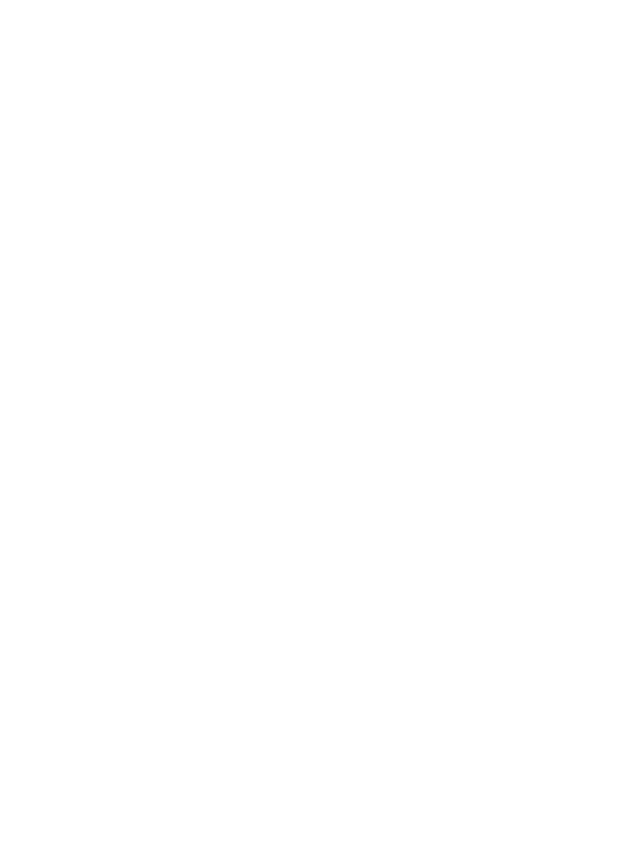
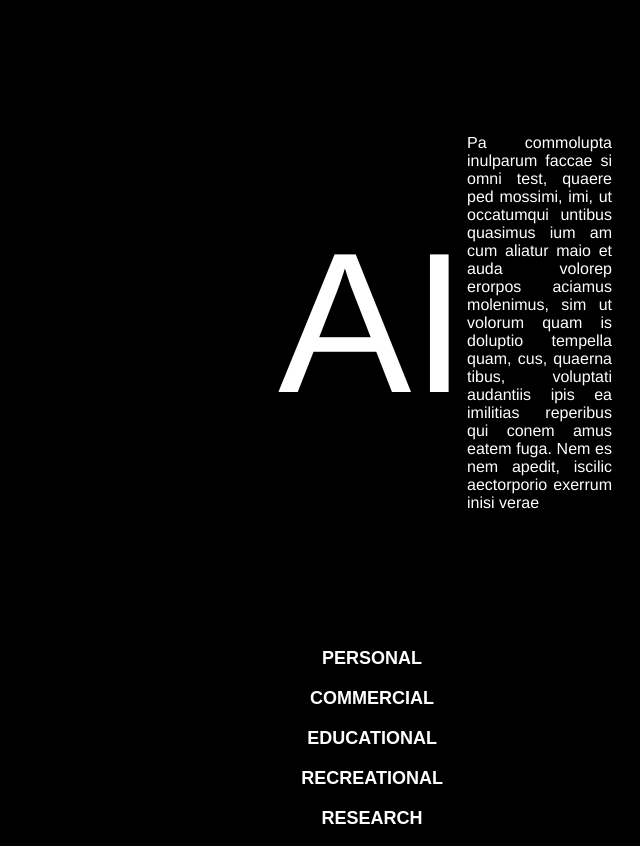
Before and after one commit to ID2006/WEBMASTER, a plain HTML site: page index.html in a window 1280 px wide. Shown: the whole page, without its empty margins (640-1280 px from the left). Before the commit the page ends 800 px from the top, so only its background shows below. Drawn offline with Linux system fonts and the light colour scheme.

Commit message:
adding links

```diff
--- a/index.css
+++ b/index.css
@@ -1,7 +1,12 @@
 #indexbody {
-    background-image:url(SPLASH.jps);
+    background-image: url(SPLASH.jps);
+    background-repeat: no-repeat;
+    background-color: black;
+    -webkit-background-size: cover;
+    -moz-background-size: cover;
+    -o-background-size: cover;
     background-size: cover;
-    margin: auto;
+    height: 100%;
 }
 #personalbody {
     background-image: url(backgroundmain.jps);
@@ -47,7 +52,15 @@
     padding: none;
     list-style: none;
     color: white;
-
+}
+#introbox {
+    display: flex;
+    width: 28%;
+    height: 100%;
+    flex-direction: column;
+    align-items: flex-start;
+    justify-content: flex-end;
+    align-self: center;
 }
 .linksplit {
     display: flex;
@@ -75,12 +88,14 @@ a:link, a:hover, a:visited, a:active {
     margin-left: 10px;
 }
 #middle {
+    display: flex;
+    flex-direction: row-reverse;
     height: 200%;
     width: 100%;
     color: white;
 }
 #AI {
-    height: 200%;
+    height: auto;
     width: auto;
     font-size: 200px;
     font-family: "Helvetica", sans-serif;
@@ -92,18 +107,16 @@ a:link, a:hover, a:visited, a:active {
 }
 #intro {
     height: auto;
-    width: 23%;
+    width: auto;
     text-align: justify;
     margin-right: 20px;
 }
 #introcontain {
     display: flex;
-    width: auto;
+    align-items: center;
+    width: 100%;
     height: 100%;
     flex-direction: row;
-    align-items: center;
-    justify-content: flex-end;
-    align-self: center;
 }
 #footgroup {
     display: flex;
@@ -164,3 +177,15 @@ h2 {
     width: 45%;
     background-color: white;
 }
+#links_1 {
+    display: flex;
+    flex-direction: column;
+    justify-content: space-around;
+    align-items: center;
+    height: 200px;
+    width: 188px;
+    margin: 0px;
+    padding: 0px;
+    list-style: none;
+    color: white;
+}
--- a/index.html
+++ b/index.html
@@ -7,11 +7,19 @@
     </head>
     <body id="indexbody">
         <div id="middle">
-            <div id="introcontain">
-                <p id="AI">AI</p>
-                <p class="bodytext" id="intro">Pa commolupta inulparum faccae si omni test, quaere ped mossimi, imi, ut occatumqui untibus quasimus ium am cum aliatur maio et auda volorep erorpos aciamus molenimus, sim ut volorum quam is doluptio tempella quam, cus, quaerna tibus, voluptati audantiis ipis ea imilitias reperibus qui conem amus eatem fuga. Nem es nem apedit, iscilic aectorporio exerrum inisi verae </p>
+           <div id="introbox">
+                <div id="introcontain">
+                    <p id="AI">AI</p>
+                    <p class="bodytext" id="intro">Pa commolupta inulparum faccae si omni test, quaere ped mossimi, imi, ut occatumqui untibus quasimus ium am cum aliatur maio et auda volorep erorpos aciamus molenimus, sim ut volorum quam is doluptio tempella quam, cus, quaerna tibus, voluptati audantiis ipis ea imilitias reperibus qui conem amus eatem fuga. Nem es nem apedit, iscilic aectorporio exerrum inisi verae </p>
+                </div>
+                <ul id="links_1">
+                    <li><a class="button" href="personal.html">PERSONAL</a></li>
+                    <li><a class="button" href="commercial.html">COMMERCIAL</a></li>
+                    <li><a class="button" href="educational.html">EDUCATIONAL</a></li>
+                    <li><a class="button" href="recreational.html">RECREATIONAL</a></li>
+                    <li><a class="button" href="research.html">RESEARCH</a></li>
+                </ul>
             </div>
         </div>
-
     </body>
 </html>
```
